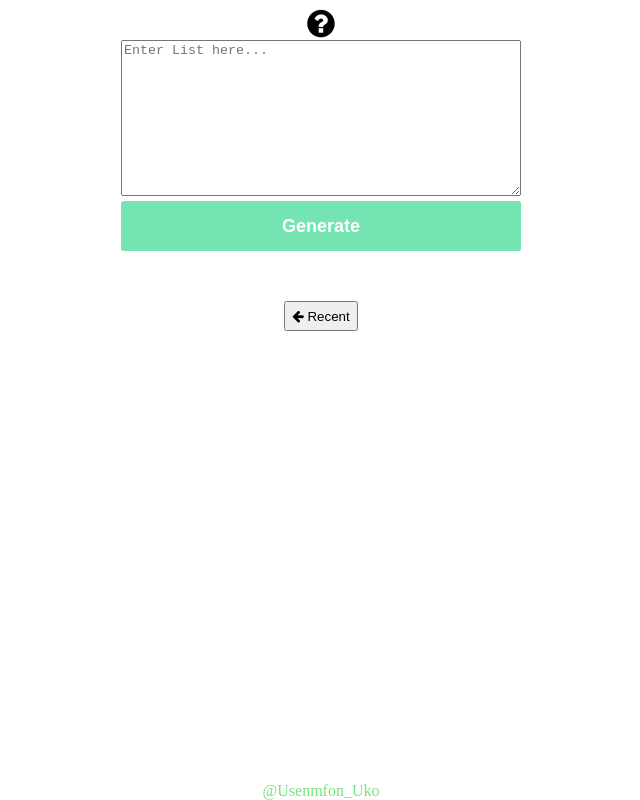
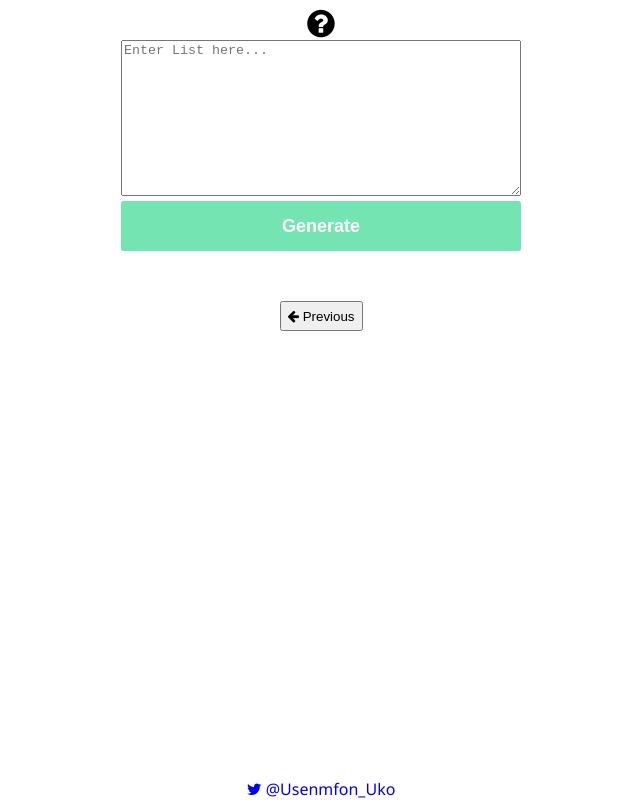
Before and after one commit to Usenmfon/qoute-app, a plain HTML site: page index.html in a window 1280 px wide. Shown: the whole page, without its empty margins (319-959 px from the left). Drawn offline with Linux system fonts and the light colour scheme.

Commit message:
updated styles

```diff
--- a/index.html
+++ b/index.html
@@ -37,7 +37,7 @@
             <input type="submit" value="Generate">
         </form>
 
-        <button><i class="fa fa-arrow-left" aria-hidden="true"></i> Recent</button>
+        <button><i class="fa fa-arrow-left" aria-hidden="true"></i> Previous</button>
 
         <section>
             <table aria-describedby="table">
@@ -51,7 +51,7 @@
                </tbody>
             </table>
         </section>
-        <footer> @Usenmfon_Uko </footer>
+        <footer> <a href="https://twitter.com/usenmfon_uko" target="_blank"><i class="fa fa-twitter" aria-hidden="true"></i> @Usenmfon_Uko </a></footer>
     </main>
     <script src="./script.js"></script>
 </body>
--- a/style.css
+++ b/style.css
@@ -2,6 +2,7 @@ body{
     box-sizing: border-box;
     padding: 0;
     border: 0;
+    font-family: 'Segoe UI', Tahoma, Geneva, Verdana, sans-serif;
 }
 
 form{
@@ -27,6 +28,7 @@ input:hover{
 }
 section{
     margin-top: 100px;
+    margin-bottom: 50px;
     display: none;
     max-width: 400px;
 }
@@ -73,6 +75,10 @@ footer{
     color: #75e47a;
 }
 
+a{
+    text-decoration: none;
+}
+
 @media only screen and (min-width: 1024px) {
     main{
         display: flex;
```
